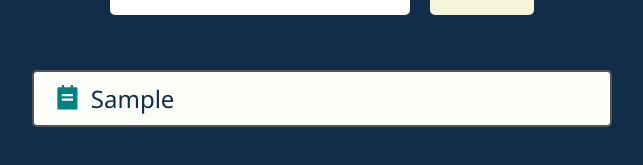
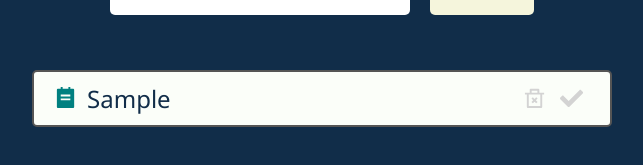
Before and after one commit to shykulamykhailo/25-todo-app-v2, a React (Create React App) app: page / in a window 1280 px wide. Both pictures are taken after typing "Sample" into the empty fields and a click on the button "Submit". Shown: the part 147-312 px from the top of the page, without its empty margins (318-961 px from the left). Built offline with nearby package versions, Linux system fonts and the light colour scheme.

Commit message:
add css for delete and check

```diff
--- a/src/components/Todos/Todo.js
+++ b/src/components/Todos/Todo.js
@@ -1,4 +1,5 @@
-import { RiTodoFill } from 'react-icons/ri'
+import { RiDeleteBin2Line, RiTodoFill } from 'react-icons/ri'
+import { FaCheck } from 'react-icons/fa'
 import styles from './Todo.module.css'
 
 function Todo({ todo, deleteTodo }) {
@@ -6,6 +7,8 @@
     <div className={styles.todo} onDoubleClick={() => deleteTodo(todo.id)}>
       <RiTodoFill className={styles.todoIcon} />
       <div className={styles.todoText}>{todo.text}</div>
+      <RiDeleteBin2Line className={styles.deleteIcon} />
+      <FaCheck className={styles.checkIcon} />
     </div>
   )
 }
--- a/src/components/Todos/Todo.module.css
+++ b/src/components/Todos/Todo.module.css
@@ -8,7 +8,6 @@
   border: 2px solid #555;
   color: #112d49;
   background-color: #fbfef9;
-  user-select: none;
 }
 
 .todoText {
@@ -21,3 +20,38 @@
   margin-right: 10px;
   color: teal;
 }
+
+.completedTodo {
+  background-color: unset;
+  border-color: gray;
+  color: gray;
+}
+
+.todo.completedTodo .todoIcon,
+.todo.completedTodo .checkIcon,
+.todo.completedTodo .deleteIcon {
+  color: gray;
+}
+
+.checkIcon,
+.deleteIcon {
+  cursor: pointer;
+  color: lightgrey;
+  padding: 0 7px;
+  font-size: 1.8rem;
+  transition: transform 0.3s;
+}
+
+.checkIcon:hover,
+.deleteIcon:hover {
+  cursor: pointer;
+  transform: scale(1.3);
+}
+
+.checkIcon:hover {
+  color: green;
+}
+
+.deleteIcon:hover {
+  color: red;
+}
```
